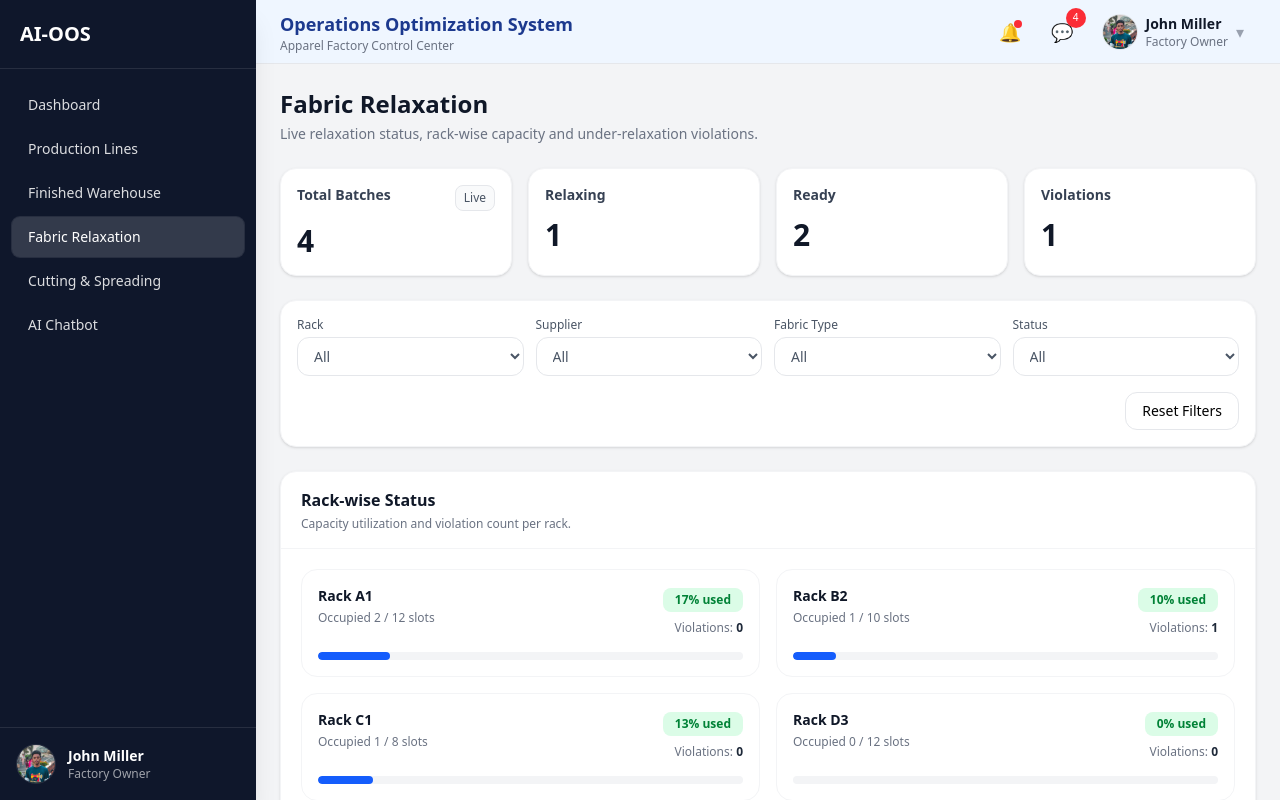
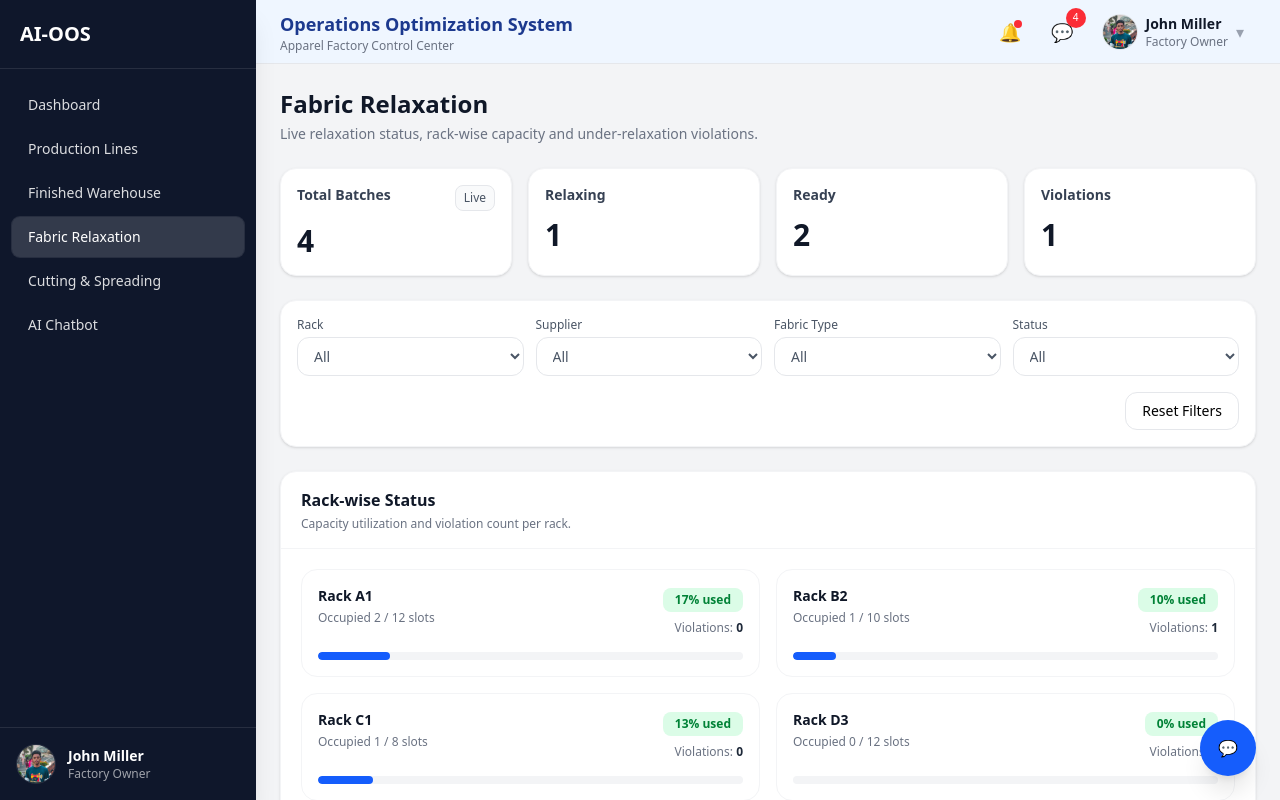
Before and after one commit to leonardkb/oos, a React (Vite) app: page /fabric-relaxation in a window 1280 px wide. Shown: the top 800 px of the page. Built offline with nearby package versions, Linux system fonts and the light colour scheme.

Commit message:
relaxation chat

```diff
--- a/src/pages/FabricRelaxation.jsx
+++ b/src/pages/FabricRelaxation.jsx
@@ -2,6 +2,7 @@ import { useMemo, useState } from "react";
 import Navbar from "../Components/Navbar";
 import Sidebar from "../Components/Sidebar";
 import { relaxationBatches, racks } from "../data/FabricRelaxationdata";
+import Chatbot from "../Components/Chatbot";
 
 function Card({ title, subtitle, right, children }) {
   return (
@@ -316,6 +317,7 @@ export default function FabricRelaxation() {
             )}
           </Card>
         </main>
+        <Chatbot />
       </div>
     </div>
   );
```
